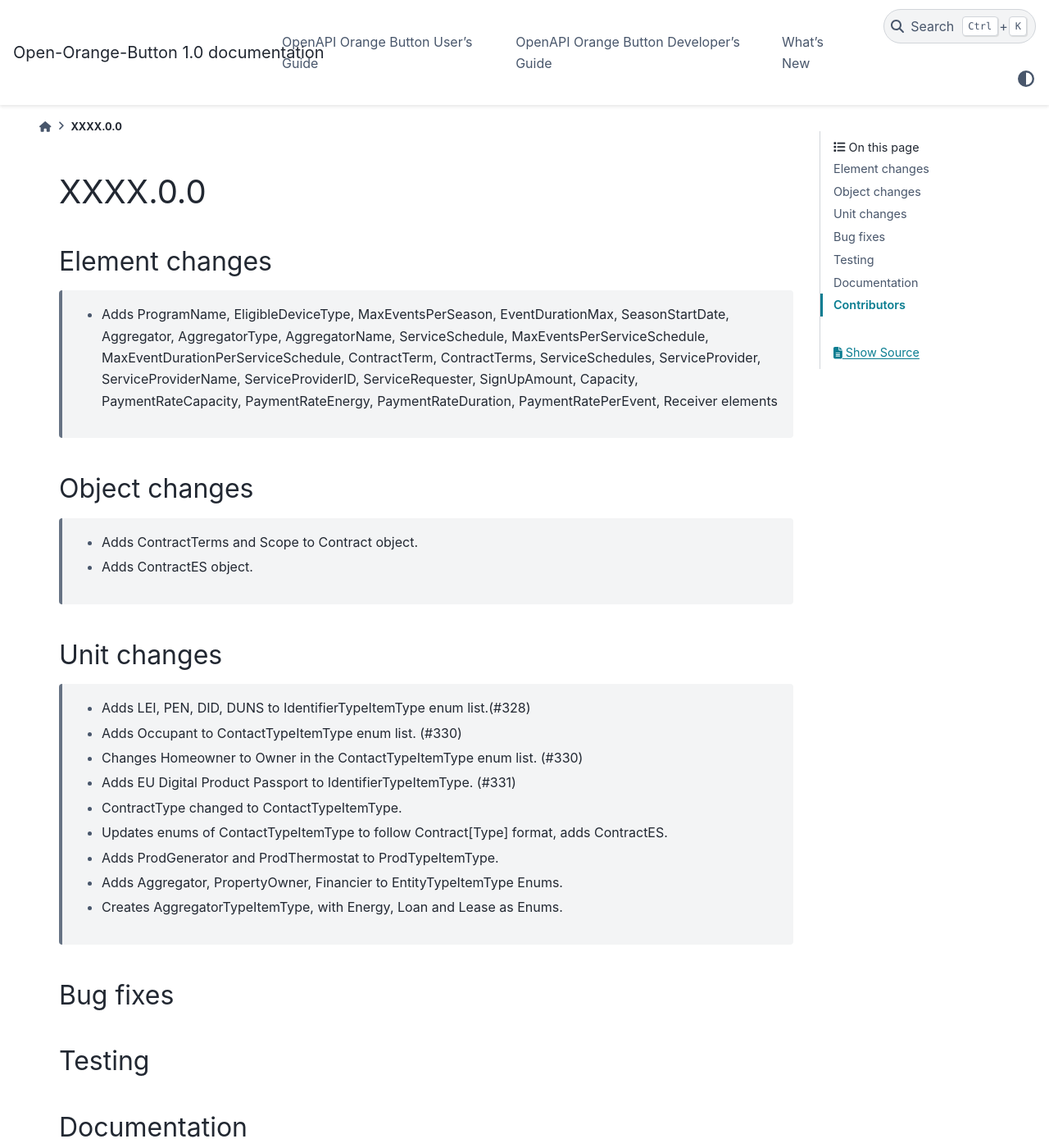
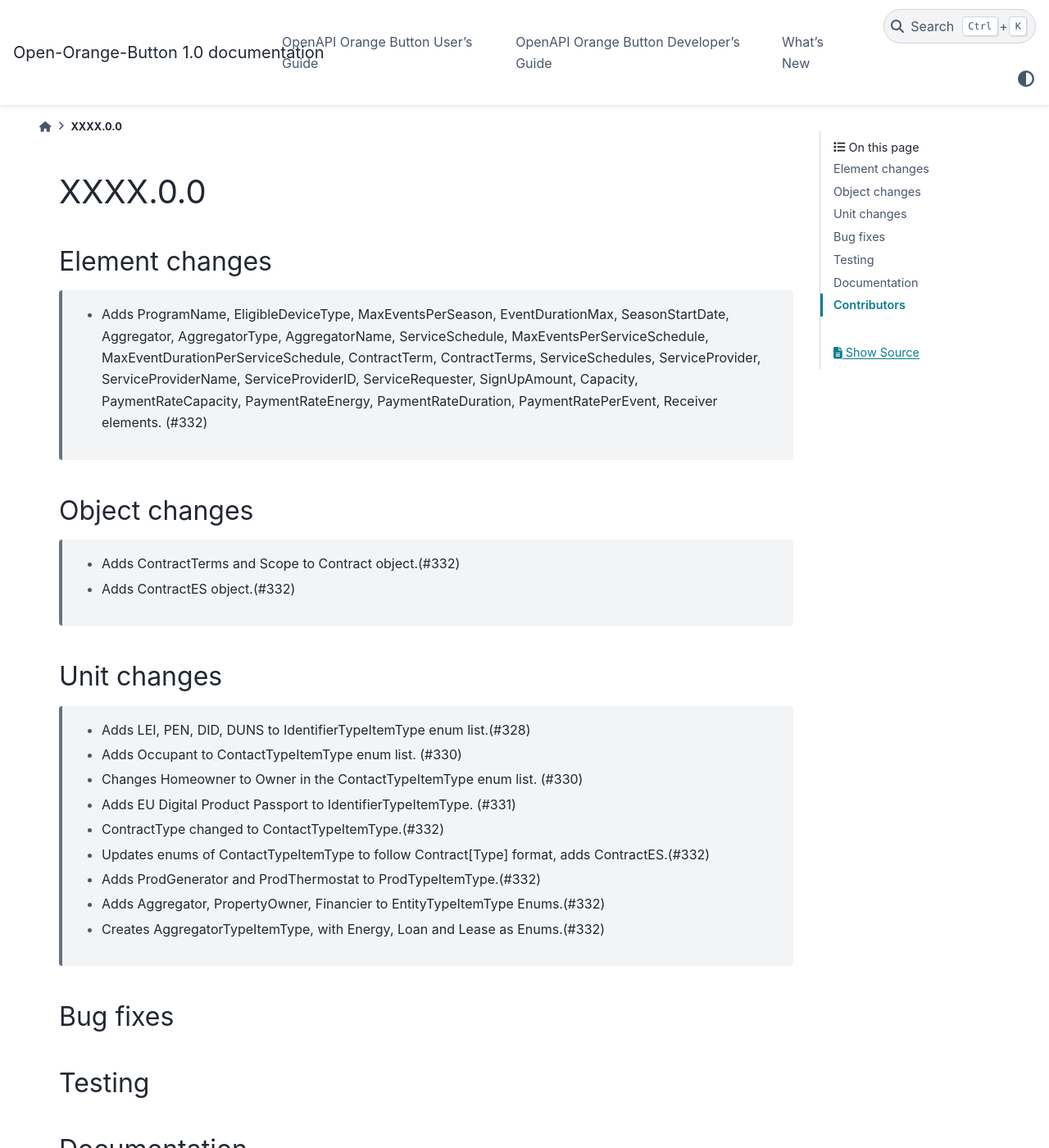
Before and after one commit to Open-Orange-Button/Orange-Button-Taxonomy, a Sphinx documentation site: the page built from docs/sphinx/source/whatsnew/whatsnew_dev.rst, in a window 1280 px wide and 1400 px high. Shown: the whole window at 82% size. Built offline with Sphinx 7.4.7 and the PyData theme 0.15.4, drawn with Linux system fonts in a browser that asks for light colours.

Commit message:
Adds PR number to whatsnew_dev.rst changes.

```diff
--- a/docs/sphinx/source/whatsnew/whatsnew_dev.rst
+++ b/docs/sphinx/source/whatsnew/whatsnew_dev.rst
@@ -6,12 +6,12 @@ XXXX.0.0
 
 Element changes
 ~~~~~~~~~~~~~~~
- * Adds ProgramName, EligibleDeviceType, MaxEventsPerSeason, EventDurationMax, SeasonStartDate, Aggregator, AggregatorType, AggregatorName, ServiceSchedule, MaxEventsPerServiceSchedule, MaxEventDurationPerServiceSchedule, ContractTerm, ContractTerms, ServiceSchedules, ServiceProvider, ServiceProviderName, ServiceProviderID, ServiceRequester, SignUpAmount, Capacity, PaymentRateCapacity, PaymentRateEnergy, PaymentRateDuration, PaymentRatePerEvent, Receiver elements
+ * Adds ProgramName, EligibleDeviceType, MaxEventsPerSeason, EventDurationMax, SeasonStartDate, Aggregator, AggregatorType, AggregatorName, ServiceSchedule, MaxEventsPerServiceSchedule, MaxEventDurationPerServiceSchedule, ContractTerm, ContractTerms, ServiceSchedules, ServiceProvider, ServiceProviderName, ServiceProviderID, ServiceRequester, SignUpAmount, Capacity, PaymentRateCapacity, PaymentRateEnergy, PaymentRateDuration, PaymentRatePerEvent, Receiver elements. (#332)
 
 Object changes
 ~~~~~~~~~~~~~~
- * Adds ContractTerms and Scope to Contract object.
- * Adds ContractES object.
+ * Adds ContractTerms and Scope to Contract object.(#332)
+ * Adds ContractES object.(#332)
 
 Unit changes
 ~~~~~~~~~~~~
@@ -19,11 +19,11 @@ Unit changes
  * Adds Occupant to ContactTypeItemType enum list. (#330)
  * Changes Homeowner to Owner in the ContactTypeItemType enum list. (#330)
  * Adds EU Digital Product Passport to IdentifierTypeItemType. (#331)
- * ContractType changed to ContactTypeItemType.
- * Updates enums of ContactTypeItemType to follow Contract[Type] format, adds ContractES.
- * Adds ProdGenerator and ProdThermostat to ProdTypeItemType.
- * Adds Aggregator, PropertyOwner, Financier to EntityTypeItemType Enums.
- * Creates AggregatorTypeItemType, with Energy, Loan and Lease as Enums.
+ * ContractType changed to ContactTypeItemType.(#332)
+ * Updates enums of ContactTypeItemType to follow Contract[Type] format, adds ContractES.(#332)
+ * Adds ProdGenerator and ProdThermostat to ProdTypeItemType.(#332)
+ * Adds Aggregator, PropertyOwner, Financier to EntityTypeItemType Enums.(#332)
+ * Creates AggregatorTypeItemType, with Energy, Loan and Lease as Enums.(#332)
 
 
 Bug fixes
```
